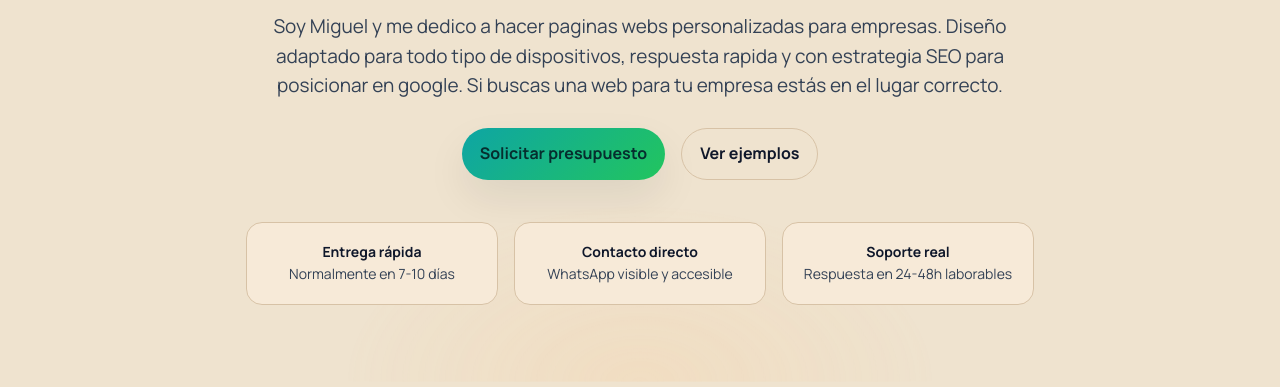
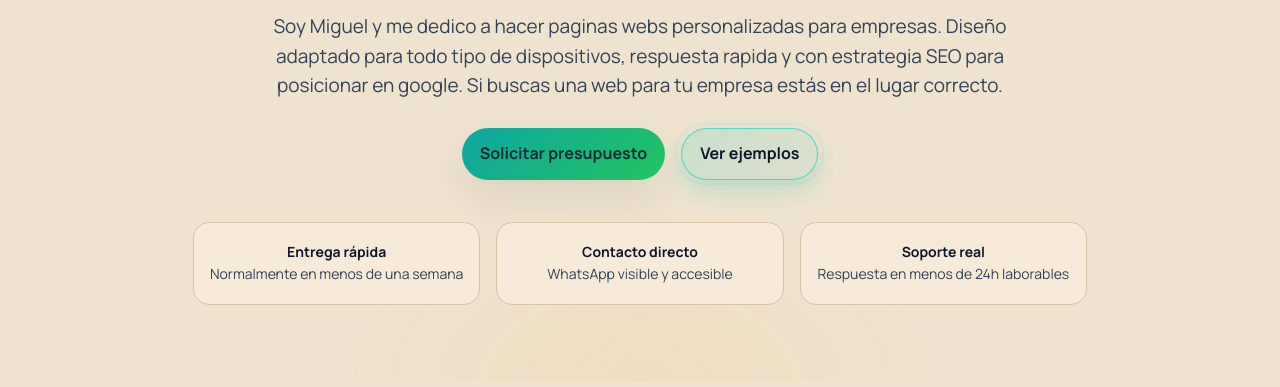
Before and after one commit to iM1GU1/im1gu1.github.io, a plain HTML site: page index.html in a window 1280 px wide. Shown: the part 413-800 px from the top of the page. Drawn offline with Linux system fonts and the light colour scheme.

Commit message:
Update hero copy and highlight examples button

```diff
--- a/index.html
+++ b/index.html
@@ -175,6 +175,28 @@
       background: linear-gradient(135deg, var(--primary), var(--primary-2));
     }
     .btn-ghost{background:transparent;box-shadow:none}
+    .btn-examples{
+      position:relative;
+      border-color:rgba(45,212,191,.78);
+      background:linear-gradient(135deg, rgba(45,212,191,.2), rgba(20,184,166,.08));
+      box-shadow:0 10px 24px rgba(20,184,166,.24);
+      overflow:visible;
+    }
+    .btn-examples::after{
+      content:"";
+      position:absolute;
+      inset:-5px;
+      border-radius:999px;
+      border:1px solid rgba(45,212,191,.45);
+      opacity:.55;
+      pointer-events:none;
+      animation:examplesPulse 2.2s ease-in-out infinite;
+    }
+    .btn-examples:hover{
+      border-color:rgba(45,212,191,.95);
+      background:linear-gradient(135deg, rgba(45,212,191,.28), rgba(20,184,166,.14));
+      box-shadow:0 14px 30px rgba(20,184,166,.3);
+    }
     .btn-outline{background:var(--surface);}
     .btn-sm{padding:8px 12px;font-size:13px;box-shadow:none}
     .wa-icon{width:18px;height:18px}
@@ -409,11 +431,16 @@
       from{transform:translateY(-8px)}
       to{transform:translateY(8px)}
     }
+    @keyframes examplesPulse{
+      0%,100%{transform:scale(1);opacity:.55}
+      50%{transform:scale(1.05);opacity:.15}
+    }
     .reveal{opacity:0;animation:rise .8s ease forwards;animation-delay:var(--delay, 0s)}
 
     @media (prefers-reduced-motion: reduce){
       .reveal{animation:none;opacity:1}
       .btn:hover{transform:none}
+      .btn-examples::after{animation:none;opacity:.25}
     }
 
     @media (max-width: 980px){
@@ -477,12 +504,12 @@
           <p class="lead">Soy Miguel y me dedico a hacer paginas webs personalizadas para empresas. Diseño adaptado para todo tipo de dispositivos, respuesta rapida y con estrategia SEO para posicionar en google. Si buscas una web para tu empresa estás en el lugar correcto.</p>
           <div class="hero-actions">
             <a class="btn btn-primary" href="https://wa.me/34633936388">Solicitar presupuesto</a>
-            <a class="btn btn-ghost" href="#portfolio">Ver ejemplos</a>
+            <a class="btn btn-ghost btn-examples" href="#portfolio">Ver ejemplos</a>
           </div>
           <div class="hero-points">
             <div class="point">
               <strong>Entrega rápida</strong>
-              <span>Normalmente en 7-10 días</span>
+              <span>Normalmente en menos de una semana</span>
             </div>
             <div class="point">
               <strong>Contacto directo</strong>
@@ -490,7 +517,7 @@
             </div>
             <div class="point">
               <strong>Soporte real</strong>
-              <span>Respuesta en 24-48h laborables</span>
+              <span>Respuesta en menos de 24h laborables</span>
             </div>
           </div>
         </div>
```
